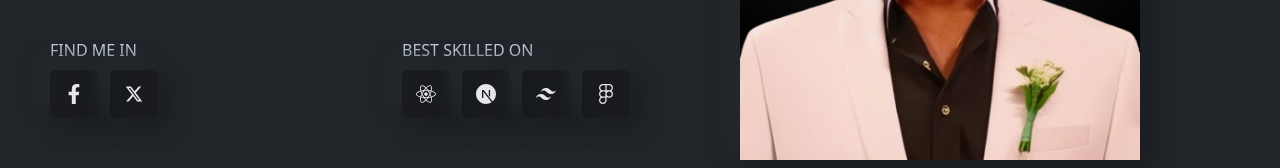
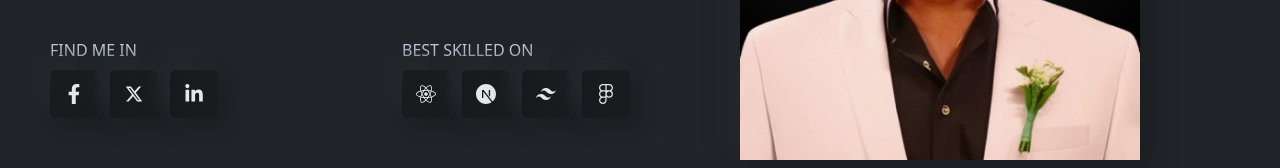
Before and after one commit to M-Shourav/portfolio_yt, a React (Create React App) app: page / in a window 1280 px wide. Shown: the part 434-602 px from the top of the page. Built offline with nearby package versions, Linux system fonts and the light colour scheme.

Commit message:
linkedIn added

```diff
--- a/src/components/baneer/LeftSide.js
+++ b/src/components/baneer/LeftSide.js
@@ -3,6 +3,7 @@ import { useTypewriter, Cursor } from "react-simple-typewriter";
 import { FaFacebookF, FaFigma, FaLinkedinIn, FaReact } from "react-icons/fa";
 import { RiTwitterXFill } from "react-icons/ri";
 import { SiNextdotjs, SiTailwindcss } from "react-icons/si";
+import { Link } from "react-scroll";
 const LeftSide = () => {
   const [text] = useTypewriter({
     words: ["Professional coder.", "Front-end developer.", "UI Designer."],
@@ -53,7 +54,9 @@ const LeftSide = () => {
             >
               <RiTwitterXFill />
             </a>
-
+          <Link to={'www.linkedin.com/in/masumdev24'} className="bannerIcon">
+          <FaLinkedinIn/>
+          </Link>
           </div>
         </div>
         <div>
```
